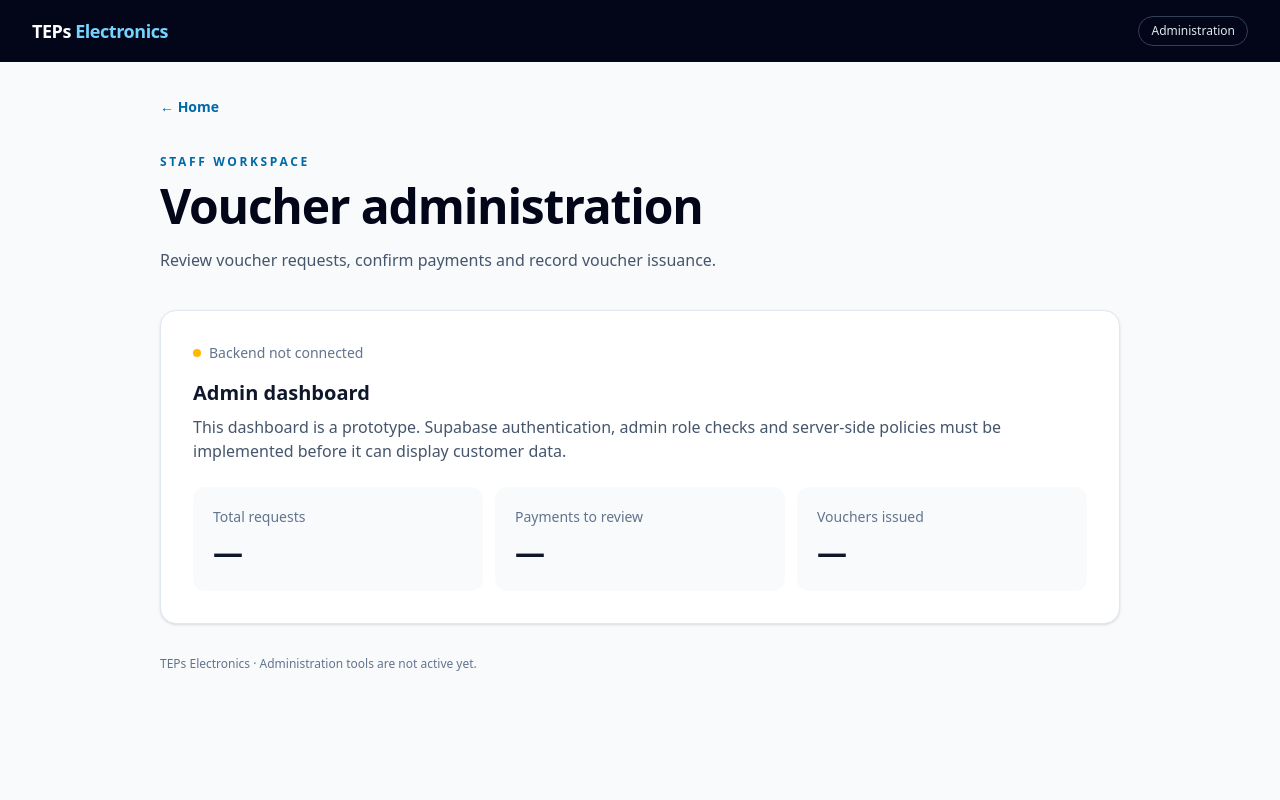
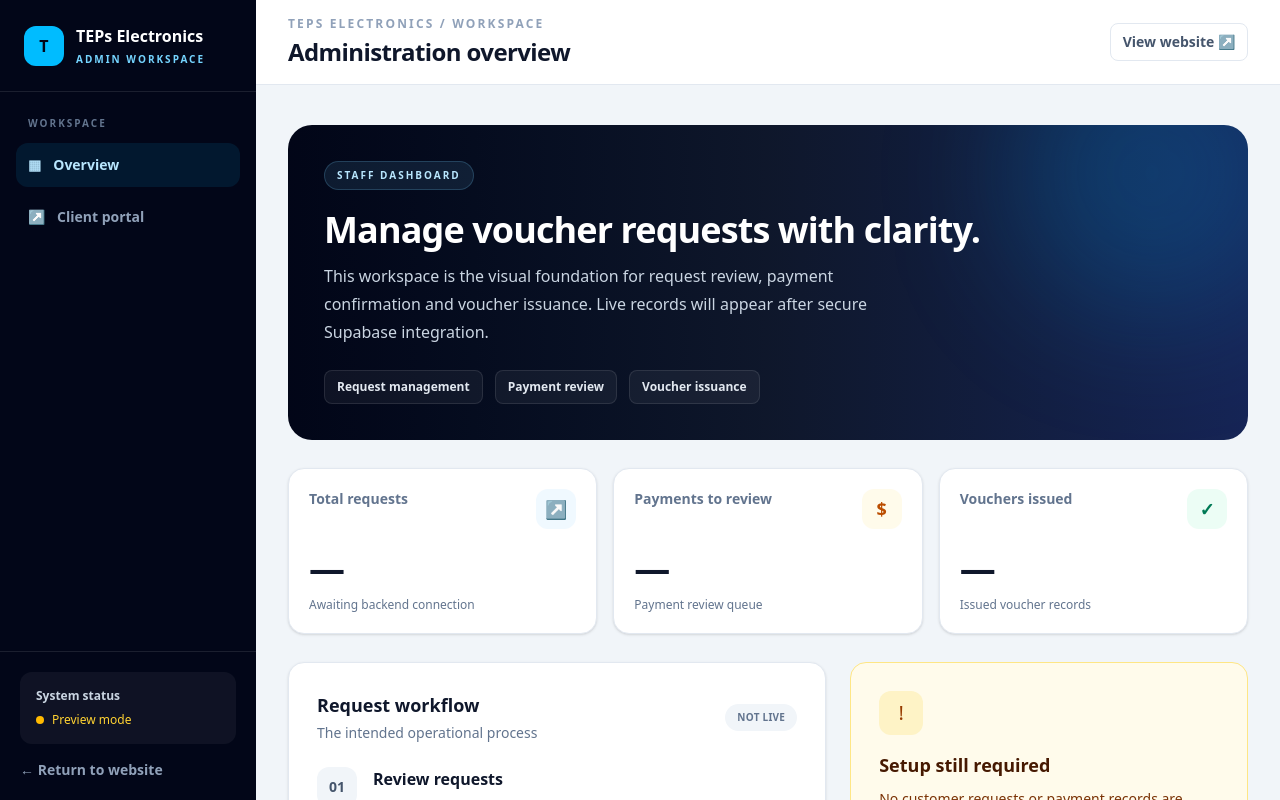
Before and after one commit to terencesimz40-bot/Voucher-App, a Next.js app in the folder frontend/: page /administration in a window 1280 px wide. Shown: the top 800 px of the page. Built offline with nearby package versions, Linux system fonts and the light colour scheme.

Commit message:
Redesign voucher administration dashboard

```diff
--- a/frontend/administration/pages/AdministrationPage.jsx
+++ b/frontend/administration/pages/AdministrationPage.jsx
@@ -1,33 +1,41 @@
 import Link from "next/link";
+
+const metrics = [
+  { label: "Total requests", value: "—", note: "Awaiting backend connection", symbol: "↗", tone: "bg-sky-50 text-sky-700" },
+  { label: "Payments to review", value: "—", note: "Payment review queue", symbol: "$", tone: "bg-amber-50 text-amber-700" },
+  { label: "Vouchers issued", value: "—", note: "Issued voucher records", symbol: "✓", tone: "bg-emerald-50 text-emerald-700" },
+];
+
+const workflow = [
+  { number: "01", title: "Review requests", description: "Check customer details and the selected Wi-Fi package." },
+  { number: "02", title: "Verify payment", description: "Confirm EcoCash payments against the actual transaction record." },
+  { number: "03", title: "Issue voucher", description: "Generate and record a voucher after payment is verified." },
+];
 
 export default function AdministrationPage() {
   return (
-    <div className="min-h-screen bg-slate-50 text-slate-800">
-      <header className="flex items-center justify-between bg-slate-950 px-5 py-4 text-white sm:px-8">
-        <Link className="text-lg font-extrabold tracking-tight" href="/">TEPs <span className="text-sky-300">Electronics</span></Link>
-        <span className="rounded-full border border-slate-700 px-3 py-1.5 text-xs text-slate-200">Administration</span>
-      </header>
-      <main className="mx-auto max-w-5xl px-5 py-8 sm:px-8">
-        <Link className="text-sm font-bold text-sky-700 hover:text-sky-900" href="/">← Home</Link>
-        <section className="py-9">
-          <p className="text-xs font-extrabold tracking-[0.22em] text-sky-700">STAFF WORKSPACE</p>
-          <h1 className="mt-3 text-4xl font-black tracking-tight text-slate-950 sm:text-5xl">Voucher administration</h1>
-          <p className="mt-4 max-w-2xl leading-7 text-slate-600">Review voucher requests, confirm payments and record voucher issuance.</p>
-        </section>
-        <section className="rounded-2xl border border-slate-200 bg-white p-6 shadow-sm sm:p-8">
-          <div className="flex items-center gap-2 text-sm text-slate-500"><span className="h-2 w-2 rounded-full bg-amber-400" /> Backend not connected</div>
-          <h2 className="mt-4 text-xl font-extrabold text-slate-900">Admin dashboard</h2>
-          <p className="mt-2 leading-6 text-slate-600">This dashboard is a prototype. Supabase authentication, admin role checks and server-side policies must be implemented before it can display customer data.</p>
-          <div className="mt-6 grid gap-3 sm:grid-cols-3">
-            {["Total requests", "Payments to review", "Vouchers issued"].map((label) => (
-              <div key={label} className="rounded-xl bg-slate-50 p-5">
-                <p className="text-sm text-slate-500">{label}</p><p className="mt-2 text-3xl font-black text-slate-900">—</p>
-              </div>
-            ))}
-          </div>
-        </section>
-        <footer className="mt-8 text-xs text-slate-500">TEPs Electronics · Administration tools are not active yet.</footer>
-      </main>
+    <div className="min-h-screen bg-slate-100 text-slate-900">
+      <aside className="fixed inset-y-0 left-0 hidden w-64 flex-col bg-slate-950 text-white lg:flex">
+        <Link href="/" className="flex items-center gap-3 border-b border-white/10 px-6 py-6"><span className="grid h-10 w-10 place-items-center rounded-xl bg-sky-400 font-black text-slate-950">T</span><span><span className="block font-black">TEPs Electronics</span><span className="mt-1 block text-[10px] font-bold uppercase tracking-[0.2em] text-sky-300">Admin workspace</span></span></Link>
+        <div className="px-4 py-6"><p className="px-3 text-[10px] font-black uppercase tracking-[0.2em] text-slate-500">Workspace</p><div className="mt-3 flex items-center gap-3 rounded-xl bg-sky-400/10 px-3 py-3 text-sm font-bold text-sky-200"><span>▦</span> Overview</div><Link href="/clients" className="mt-2 flex items-center gap-3 rounded-xl px-3 py-3 text-sm font-semibold text-slate-400 transition hover:bg-white/5 hover:text-white"><span>↗</span> Client portal</Link></div>
+        <div className="mt-auto border-t border-white/10 p-5"><div className="rounded-xl bg-white/5 p-4"><p className="text-xs font-bold text-slate-300">System status</p><p className="mt-2 flex items-center gap-2 text-xs text-amber-300"><span className="h-2 w-2 rounded-full bg-amber-400" /> Preview mode</p></div><Link href="/" className="mt-4 block text-sm font-semibold text-slate-400 hover:text-white">← Return to website</Link></div>
+      </aside>
+
+      <div className="lg:pl-64">
+        <header className="border-b border-slate-200 bg-white px-5 py-4 sm:px-8"><div className="mx-auto flex max-w-7xl items-center justify-between gap-4"><div><p className="text-xs font-bold uppercase tracking-[0.18em] text-slate-400">TEPs Electronics / Workspace</p><h1 className="mt-1 text-xl font-black tracking-tight sm:text-2xl">Administration overview</h1></div><Link href="/" className="rounded-lg border border-slate-200 px-3 py-2 text-sm font-bold text-slate-600 transition hover:border-sky-300 hover:text-sky-700">View website ↗</Link></div></header>
+
+        <main className="mx-auto max-w-7xl px-5 py-7 sm:px-8 sm:py-10">
+          <section className="relative isolate overflow-hidden rounded-3xl bg-gradient-to-r from-slate-950 via-slate-900 to-blue-950 p-7 text-white sm:p-9"><div className="absolute -right-12 -top-24 -z-10 h-72 w-72 rounded-full bg-sky-500/20 blur-3xl" /><div className="relative max-w-2xl"><span className="inline-flex rounded-full border border-sky-300/20 bg-sky-300/10 px-3 py-1.5 text-[10px] font-extrabold uppercase tracking-[0.2em] text-sky-200">Staff dashboard</span><h2 className="mt-5 text-3xl font-black tracking-tight sm:text-4xl">Manage voucher requests with clarity.</h2><p className="mt-3 max-w-xl text-sm leading-7 text-slate-300 sm:text-base">This workspace is the visual foundation for request review, payment confirmation and voucher issuance. Live records will appear after secure Supabase integration.</p></div><div className="mt-6 flex flex-wrap gap-3"><span className="rounded-lg border border-white/10 bg-white/5 px-3 py-2 text-xs font-semibold text-slate-200">Request management</span><span className="rounded-lg border border-white/10 bg-white/5 px-3 py-2 text-xs font-semibold text-slate-200">Payment review</span><span className="rounded-lg border border-white/10 bg-white/5 px-3 py-2 text-xs font-semibold text-slate-200">Voucher issuance</span></div></section>
+
+          <section className="mt-7 grid gap-4 md:grid-cols-3">{metrics.map((metric) => <article key={metric.label} className="rounded-2xl border border-slate-200 bg-white p-5 shadow-sm transition hover:-translate-y-0.5 hover:shadow-md"><div className="flex items-start justify-between"><p className="text-sm font-bold text-slate-500">{metric.label}</p><span className={`grid h-10 w-10 place-items-center rounded-xl text-lg font-black ${metric.tone}`}>{metric.symbol}</span></div><p className="mt-5 text-4xl font-black tracking-tight text-slate-900">{metric.value}</p><p className="mt-2 text-xs text-slate-500">{metric.note}</p></article>)}</section>
+
+          <section className="mt-7 grid gap-6 xl:grid-cols-[1.15fr_0.85fr]">
+            <div className="rounded-2xl border border-slate-200 bg-white p-6 shadow-sm sm:p-7"><div className="flex items-center justify-between gap-3"><div><h3 className="text-lg font-black">Request workflow</h3><p className="mt-1 text-sm text-slate-500">The intended operational process</p></div><span className="rounded-full bg-slate-100 px-3 py-1.5 text-[10px] font-extrabold uppercase tracking-wide text-slate-500">Not live</span></div><div className="mt-6 divide-y divide-slate-100">{workflow.map((item) => <div key={item.number} className="flex gap-4 py-5 first:pt-0 last:pb-0"><span className="grid h-10 w-10 shrink-0 place-items-center rounded-xl bg-slate-100 text-sm font-black text-slate-600">{item.number}</span><div><h4 className="font-extrabold">{item.title}</h4><p className="mt-1 text-sm leading-6 text-slate-500">{item.description}</p></div></div>)}</div></div>
+            <div className="rounded-2xl border border-amber-200 bg-amber-50 p-6 sm:p-7"><span className="grid h-11 w-11 place-items-center rounded-xl bg-amber-100 text-xl text-amber-800">!</span><h3 className="mt-4 text-lg font-black text-amber-950">Setup still required</h3><p className="mt-2 text-sm leading-6 text-amber-900">No customer requests or payment records are shown here yet. Before using this page operationally, we must add administrator sign-in, role checks, database access policies and server-side payment verification.</p><Link href="/clients" className="mt-5 inline-flex items-center gap-2 rounded-xl bg-slate-950 px-4 py-3 text-sm font-bold text-white transition hover:bg-slate-800">Preview client portal <span>→</span></Link></div>
+          </section>
+          <p className="mt-7 text-center text-xs text-slate-400">TEPs Electronics · Voucher administration · Design preview</p>
+        </main>
+      </div>
     </div>
   );
 }
```
